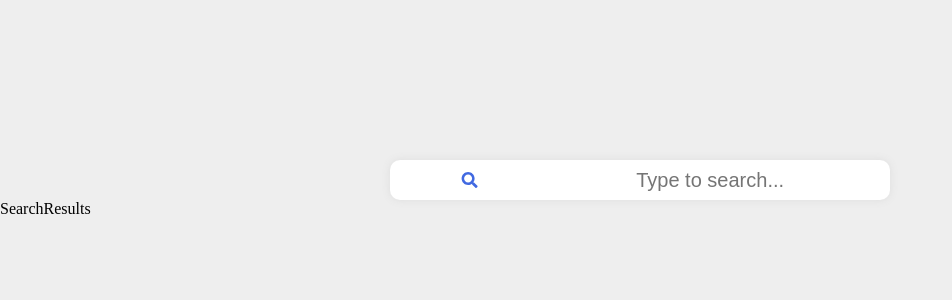
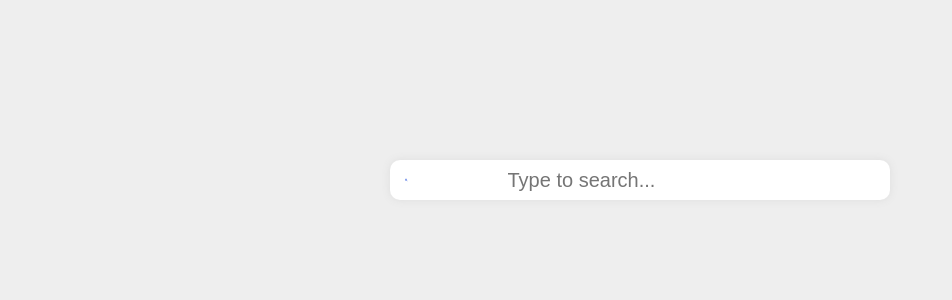
Before and after one commit to pranay2508/React-api, a React (Vite) app in the folder react-api/: page / in a window 1280 px wide. Shown: the top 300 px of the page, without its empty margins (0-952 px from the left). Built offline with nearby package versions, Linux system fonts and the light colour scheme.

Commit message:
complete

```diff
--- a/react-api/src/App.css
+++ b/react-api/src/App.css
@@ -1,15 +1,15 @@
-.App{
+.App {
   background-color: #eee;
-  height:100vh;
-  width:100vw;
+  width: 100vw;
+  height: 100vh;
 }
 
-.search-bar-container{
-  padding-top:20vh;
-  width:40%;
-  margin:auto;
-  display:flex;
-  flex-direction:column;
-  align-items:center;
-  min-width:200px;
+.search-bar-container {
+  padding-top: 20vh;
+  width: 40%;
+  margin: auto;
+  display: flex;
+  flex-direction: column;
+  align-items: center;
+  min-width: 200px;
 }
--- a/react-api/src/App.jsx
+++ b/react-api/src/App.jsx
@@ -1,23 +1,20 @@
-// import { useState } from 'react'
+import { useState } from "react";
 
-
-import './App.css'
-import { SearchBar } from './components/SearchBar'
-import { SearchResults } from './components/SearchResults'
+import "./App.css";
+import { SearchBar } from "./components/SearchBar";
+import { SearchResultsList } from "./components/SearchResultsList";
 
 function App() {
-
+  const [results, setResults] = useState([]);
 
   return (
-    <div className='App'>
-    <div className='search-bar-container'>
-    <SearchBar/>
-      {/* <div>SearchResults</div> */}
-      <SearchResults/>
+    <div className="App">
+      <div className="search-bar-container">
+        <SearchBar setResults={setResults} />
+        {results && results.length > 0 && <SearchResultsList results={results} />}
       </div>
-
     </div>
-  )
+  );
 }
 
-export default App
+export default App;
--- /dev/null
+++ b/react-api/src/components/Search.css
@@ -0,0 +1,9 @@
+.search-result{
+    padding:10px 20px;
+
+
+}
+
+.search-result:hover{
+    background-color: #efefef;
+}
--- /dev/null
+++ b/react-api/src/components/Search.jsx
@@ -0,0 +1,9 @@
+// import React from 'react'
+import "./Search.css";
+export const Search = ({result}) => {
+  return (
+
+  <div className="search-result" onClick={(e) => alert("You clicked on ${result}")}>{result.name}</div>
+
+  )
+}
--- a/react-api/src/components/SearchBar.jsx
+++ b/react-api/src/components/SearchBar.jsx
@@ -2,7 +2,9 @@
 import { useState } from "react";
 import { FaSearch } from "react-icons/fa";
 import "./SearchBar.css";
-export const SearchBar = () => {
+
+// eslint-disable-next-line react/prop-types
+export const SearchBar = ({setResults}) => {
   const [input, setInput] = useState("");
   const fetchData = (value) => {
     fetch("https://jsonplaceholder.typicode.com/users")
@@ -11,7 +13,7 @@ export const SearchBar = () => {
         const results = json.filter((user) => {
           return value && user &&  user.name.toLowercase().includes(value)
         })
-        console.log(results)
+        setResults(results)
       });
   };
 
--- /dev/null
+++ b/react-api/src/components/SearchResults.css
@@ -0,0 +1,11 @@
+.results-list{
+    width:100px;
+    background-color: white;
+    display:flex;
+    flex-direction: column;;
+    box-shadow: 0px 0px 8px #ddd;
+    border-radius: 10px;
+    margin-top: 1rem;
+    max-height: 300px;
+    overflow-y: scroll;
+}
--- a/react-api/src/components/SearchResults.jsx
+++ b/react-api/src/components/SearchResults.jsx
@@ -1,7 +1,19 @@
+
 // import React from 'react'
+import "./SearchResults.css"
+import { Search } from "./Search";
 
-export const SearchResults = () => {
+export const SearchResultsList=({results}) =>{
   return (
-    <div>SearchResults</div>
+    <div className="results-list">
+      {
+
+        results.map((result,id)=>{
+          return <Search result={result} key={id}/>
+        })
+      }
+    </div>
   )
-}
+
+
+};
--- a/react-api/src/index.css
+++ b/react-api/src/index.css
@@ -1,5 +1,7 @@
 *{
   box-sizing:border-box;
   margin:0px;
-  width:100vw;
+  padding:0px;
+  font-family: Arial, Helvetica, sans-serif;
+
 }
```
